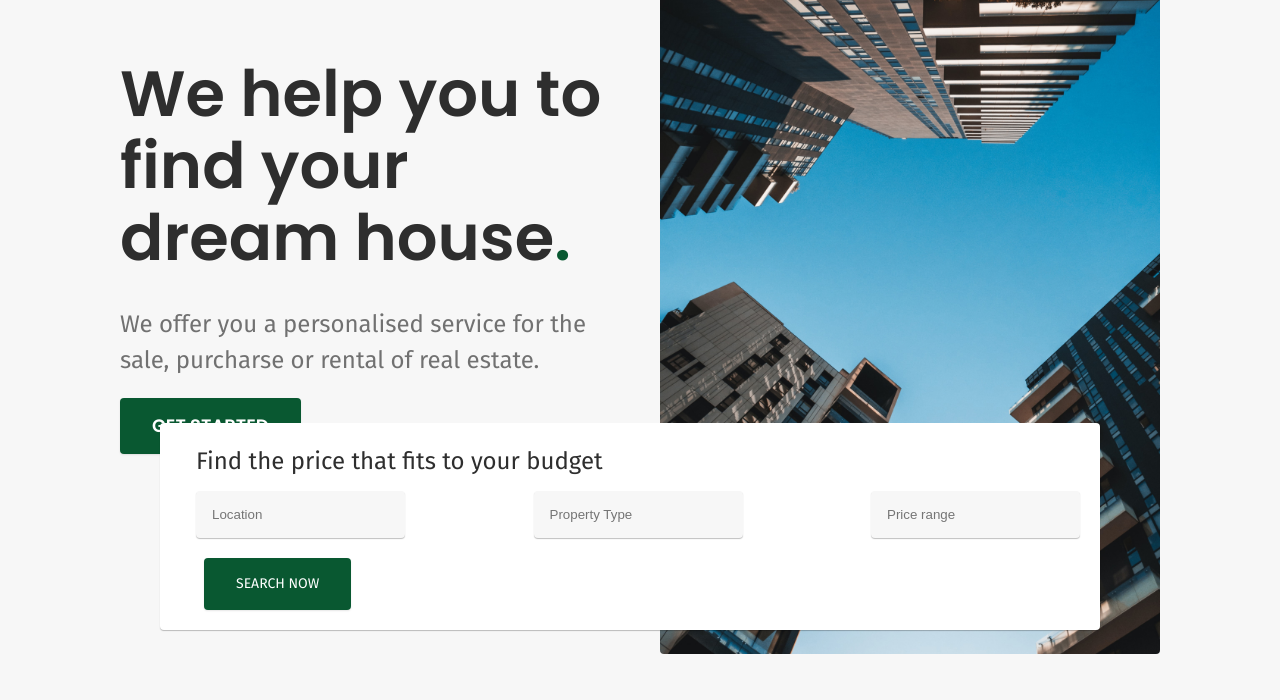
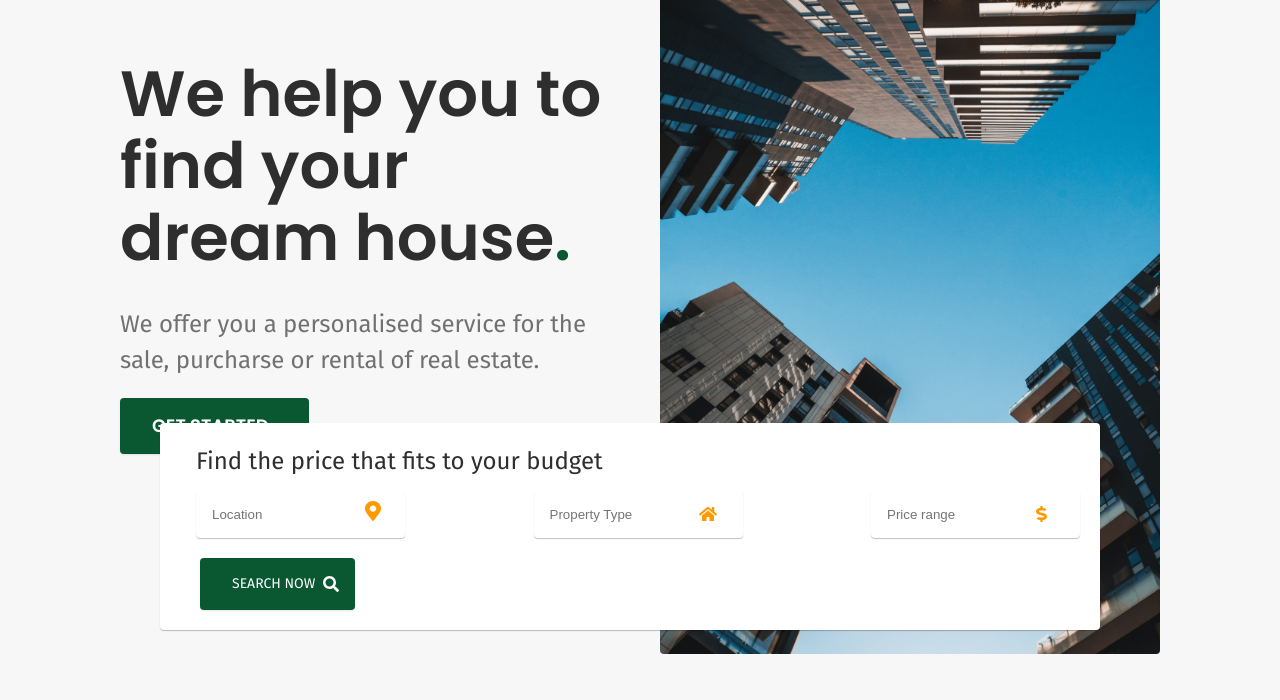
Before and after one commit to emidiovaleretto/django-dublin-inn-real-estate, a Django app: template templates/index.html in a window 1280 px wide. Shown: the part 88-788 px from the top of the page. Run offline with Django 4.2, Linux system fonts and the light colour scheme; the template is opened without the code that fills it, so the values that code supplies are empty; parts of the project's set-up code (start-up, migrations or seed data) failed here and were passed over.

Commit message:
Add icons to text input form.

```diff
--- a/static/assets/css/home/intro.css
+++ b/static/assets/css/home/intro.css
@@ -64,6 +64,19 @@ h2 span {
     gap: 20px;
     align-items: center;
     justify-content: space-between;
+    position: relative;
+}
+
+.form-content .location {
+    background: url("../../img/icons/icon-location.svg") no-repeat right 20px top 10px;
+}
+
+.form-content .property-type {
+    background: url("../../img/icons/icon-property.svg") no-repeat right 20px top 15px;
+}
+
+.form-content .price-range {
+    background: url("../../img/icons/icon-budget.svg") no-repeat right 20px top 15px;
 }
 
 input[type=text] {
@@ -81,7 +94,21 @@ input[type=text]:focus {
 }
 
 button.button {
-    margin-left: 24px;
+    margin-left: 20px;
     border: none;
     cursor: pointer;
+    position: relative;
+    display: flex;
+    align-items: center;
 }
+
+button.button::after {
+    content: '';
+    display: inline-block;
+    width: 16px;
+    height: 16px;
+    background: url("../../img/icons/icon-search.svg") no-repeat;
+    right: 0;
+    position: absolute;
+    margin-right: 16px;
+}
--- a/static/assets/css/utilities/components.css
+++ b/static/assets/css/utilities/components.css
@@ -1,6 +1,6 @@
 .button {
     display: inline-block;
-    padding: 16px 32px;
+    padding: 16px 40px 16px 32px;
     background-color: var(--primary-color-5);
     border-radius: 4px;
     box-shadow: 0 1px 2px rgba(0, 0, 0, 0.1);
--- a/templates/index.html
+++ b/templates/index.html
@@ -42,9 +42,9 @@
                 <p class="font-f-l">Find the price that fits to your budget</p>
                 <form action="#">
                     <div class="form-content">
-                        <input type="text" name="location" id="location" placeholder="Location" required>
-                        <input type="text" name="property-type" id="property-type" placeholder="Property Type" required>
-                        <input type="text" name="price-range" id="price-range" placeholder="Price range" required>
+                        <input type="text" name="location" id="location" class="location" placeholder="Location" required>
+                        <input type="text" name="property-type" id="property-type" class="property-type" placeholder="Property Type" required>
+                        <input type="text" name="price-range" id="price-range" class="price-range" placeholder="Price range" required>
                         <button class="button font-f-xs" type="submit">Search Now</button>
                     </div>
                 </form>
```
Also changed, not shown: static/assets/img/icons/icon-budget.svg, static/assets/img/icons/icon-location.svg, static/assets/img/icons/icon-property.svg, static/assets/img/icons/icon-search.svg (added).
